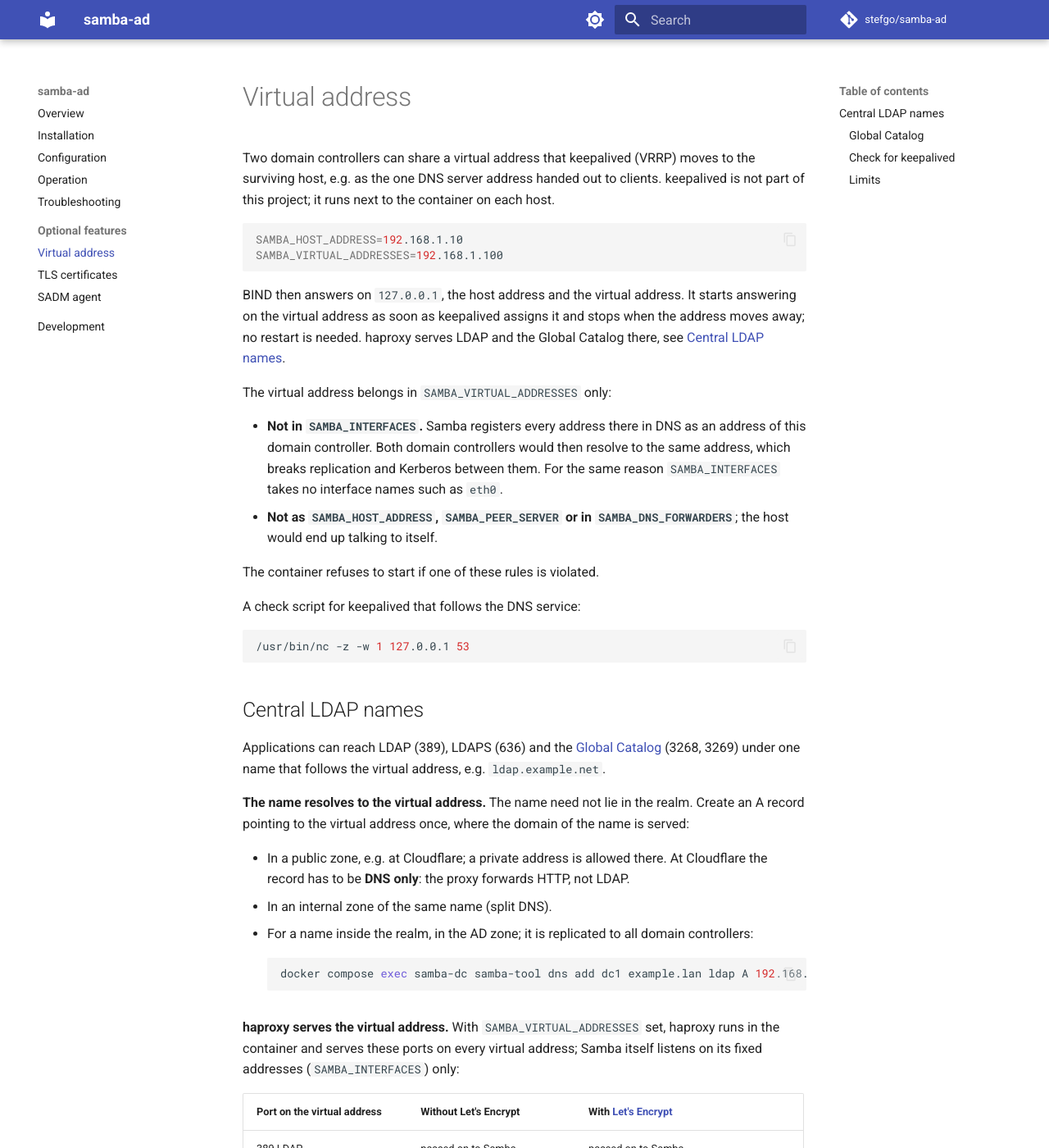
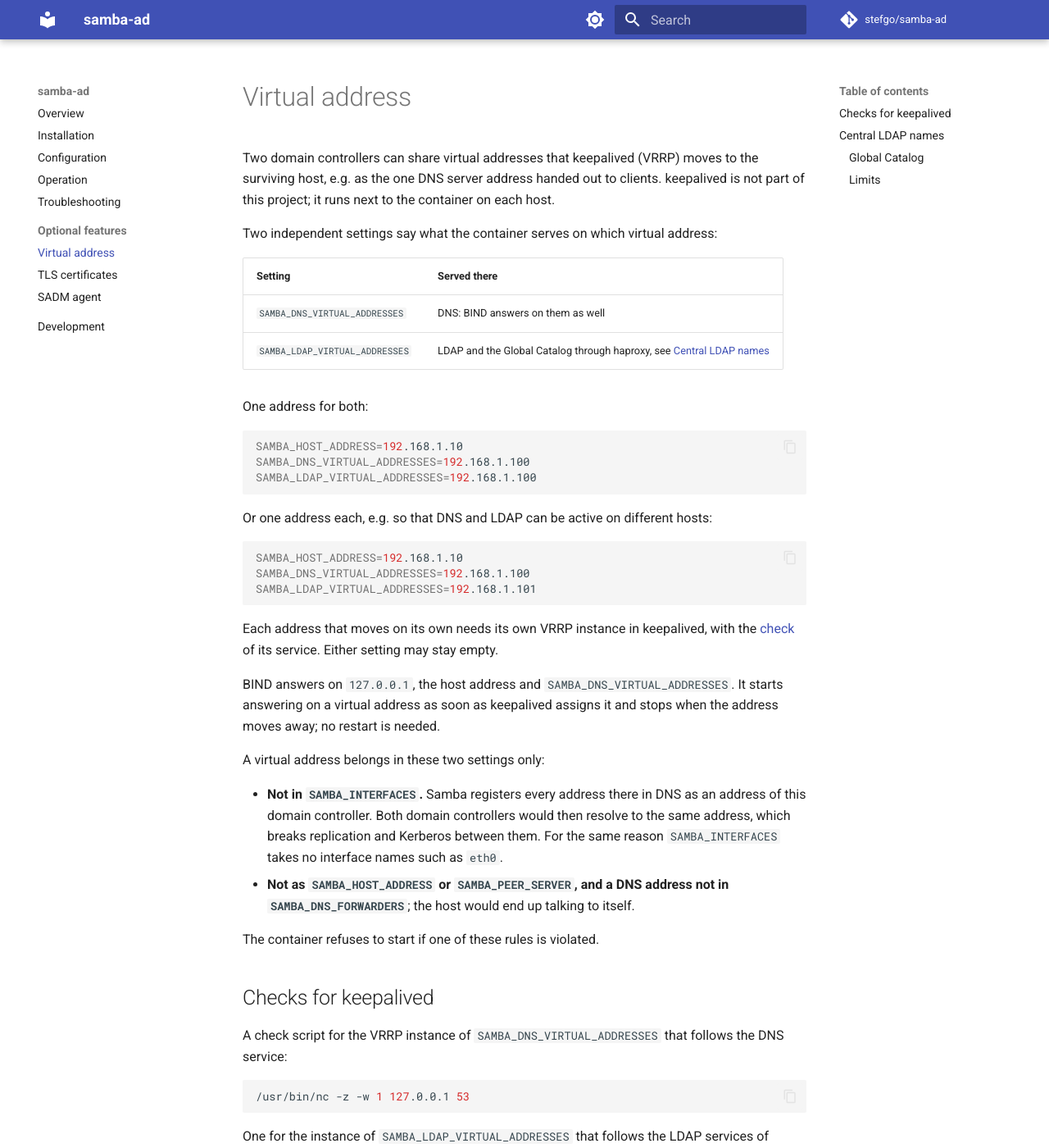
Before and after one commit to stefgo/samba-ad, an MkDocs documentation site: the page built from docs/virtual-address.md, in a window 1280 px wide and 1400 px high. Shown: the whole window at 82% size. Built offline with MkDocs 1.6.1 and Material for MkDocs 9.7.7, drawn with Linux system fonts in a browser that asks for light colours; comment, search, counter and statistics services are not loaded; some of the changed text lies outside the part shown.

Commit message:
feat!: separate virtual addresses for DNS and LDAP
SAMBA_VIRTUAL_ADDRESSES made BIND answer DNS and haproxy serve LDAP and
the Global Catalog on the same addresses. SAMBA_DNS_VIRTUAL_ADDRESSES and
SAMBA_LDAP_VIRTUAL_ADDRESSES now set them independently, so that DNS and
LDAP can follow different VRRP instances; one address may be in both.

Both lists are checked like before; the rule against DNS forwarders
applies to the DNS list only. Let's Encrypt needs the LDAP list. diagnose
also checks DNS on a held virtual DNS address, and the docs describe a
keepalived check per service.

BREAKING CHANGE: SAMBA_VIRTUAL_ADDRESSES is replaced by
SAMBA_DNS_VIRTUAL_ADDRESSES and SAMBA_LDAP_VIRTUAL_ADDRESSES; set both to
the old value to keep its behaviour. The container warns about the old
variable.

Co-Authored-By: Claude Opus 5.5 <noreply@anthropic.com>

````diff
--- a/docs/virtual-address.md
+++ b/docs/virtual-address.md
@@ -1,37 +1,75 @@
 # Virtual address
 
-Two domain controllers can share a virtual address that keepalived (VRRP)
+Two domain controllers can share virtual addresses that keepalived (VRRP)
 moves to the surviving host, e.g. as the one DNS server address handed out
 to clients. keepalived is not part of this project; it runs next to the
 container on each host.
 
+Two independent settings say what the container serves on which virtual
+address:
+
+| Setting | Served there |
+|---|---|
+| `SAMBA_DNS_VIRTUAL_ADDRESSES` | DNS: BIND answers on them as well |
+| `SAMBA_LDAP_VIRTUAL_ADDRESSES` | LDAP and the Global Catalog through haproxy, see [Central LDAP names](#central-ldap-names) |
+
+One address for both:
+
 ```sh
 SAMBA_HOST_ADDRESS=192.168.1.10
-SAMBA_VIRTUAL_ADDRESSES=192.168.1.100
+SAMBA_DNS_VIRTUAL_ADDRESSES=192.168.1.100
+SAMBA_LDAP_VIRTUAL_ADDRESSES=192.168.1.100
 ```
 
-BIND then answers on `127.0.0.1`, the host address and the virtual address.
-It starts answering on the virtual address as soon as keepalived assigns it
-and stops when the address moves away; no restart is needed. haproxy serves
-LDAP and the Global Catalog there, see [Central LDAP names](#central-ldap-names).
+Or one address each, e.g. so that DNS and LDAP can be active on different
+hosts:
 
-The virtual address belongs in `SAMBA_VIRTUAL_ADDRESSES` only:
+```sh
+SAMBA_HOST_ADDRESS=192.168.1.10
+SAMBA_DNS_VIRTUAL_ADDRESSES=192.168.1.100
+SAMBA_LDAP_VIRTUAL_ADDRESSES=192.168.1.101
+```
+
+Each address that moves on its own needs its own VRRP instance in keepalived,
+with the [check](#checks-for-keepalived) of its service. Either setting may
+stay empty.
+
+BIND answers on `127.0.0.1`, the host address and
+`SAMBA_DNS_VIRTUAL_ADDRESSES`. It starts answering on a virtual address as
+soon as keepalived assigns it and stops when the address moves away; no
+restart is needed.
+
+A virtual address belongs in these two settings only:
 
 - **Not in `SAMBA_INTERFACES`.** Samba registers every address there in DNS
   as an address of this domain controller. Both domain controllers would then
   resolve to the same address, which breaks replication and Kerberos between
   them. For the same reason `SAMBA_INTERFACES` takes no interface names such
   as `eth0`.
-- **Not as `SAMBA_HOST_ADDRESS`, `SAMBA_PEER_SERVER` or in
-  `SAMBA_DNS_FORWARDERS`**; the host would end up talking to itself.
+- **Not as `SAMBA_HOST_ADDRESS` or `SAMBA_PEER_SERVER`, and a DNS address
+  not in `SAMBA_DNS_FORWARDERS`**; the host would end up talking to itself.
 
 The container refuses to start if one of these rules is violated.
 
-A check script for keepalived that follows the DNS service:
+## Checks for keepalived
+
+A check script for the VRRP instance of `SAMBA_DNS_VIRTUAL_ADDRESSES` that
+follows the DNS service:
 
 ```sh
 /usr/bin/nc -z -w 1 127.0.0.1 53
 ```
+
+One for the instance of `SAMBA_LDAP_VIRTUAL_ADDRESSES` that follows the LDAP
+services of Samba:
+
+```sh
+/usr/bin/nc -z -w 1 127.0.0.1 389 && /usr/bin/nc -z -w 1 127.0.0.1 636
+```
+
+With one address in both settings, one instance runs both checks. The
+container's health check also covers haproxy, and `diagnose` checks DNS and
+haproxy's ports on every virtual address while this host holds it.
 
 ## Central LDAP names
 
@@ -40,7 +78,7 @@ Applications can reach LDAP (389), LDAPS (636) and the
 virtual address, e.g. `ldap.example.net`.
 
 **The name resolves to the virtual address.** The name need not lie in the
-realm. Create an A record pointing to the virtual address once, where the
+realm. Create an A record pointing to the virtual LDAP address once, where the
 domain of the name is served:
 
 - In a public zone, e.g. at Cloudflare; a private address is allowed there.
@@ -54,9 +92,9 @@ domain of the name is served:
     docker compose exec samba-dc samba-tool dns add dc1 example.lan ldap A 192.168.1.100 -UAdministrator
     ```
 
-**haproxy serves the virtual address.** With `SAMBA_VIRTUAL_ADDRESSES` set,
-haproxy runs in the container and serves these ports on every virtual
-address; Samba itself listens on its fixed addresses (`SAMBA_INTERFACES`)
+**haproxy serves the virtual address.** With `SAMBA_LDAP_VIRTUAL_ADDRESSES`
+set, haproxy runs in the container and serves these ports on every address
+there; Samba itself listens on its fixed addresses (`SAMBA_INTERFACES`)
 only:
 
 | Port on the virtual address | Without Let's Encrypt | With [Let's Encrypt](tls.md#lets-encrypt) |
@@ -79,7 +117,7 @@ name there are two ways:
   `SAMBA_LDAP_REQUIRE_STRONG_AUTH=yes` still accepts simple binds through it.
 
     ```sh
-    SAMBA_VIRTUAL_ADDRESSES=192.168.1.100
+    SAMBA_LDAP_VIRTUAL_ADDRESSES=192.168.1.100
     SAMBA_LETSENCRYPT=yes
     ACME_DOMAINS=ldap.example.net
     ```
@@ -96,17 +134,6 @@ domains. It is read-only and holds a subset of the attributes of each
 object. In a forest with one domain, LDAP on 389/636 finds the same objects
 with all attributes; use the Global Catalog where an application asks for it.
 On 3269, the certificate is the same as on 636.
-
-### Check for keepalived
-
-Let keepalived follow the LDAP services of Samba as well:
-
-```sh
-/usr/bin/nc -z -w 1 127.0.0.1 389 && /usr/bin/nc -z -w 1 127.0.0.1 636
-```
-
-The container's health check also covers haproxy, and `diagnose` checks
-haproxy's ports on the virtual address while this host holds it.
 
 ### Limits
 
````
Also changed, not shown: .release/next.md (+8 -7 lines), docs/configuration.md (+2 -1 lines), docs/index.md (+1 -1 lines), docs/tls.md (+4 -4 lines), docs/troubleshooting.md (+2 -1 lines), 11 other files.
